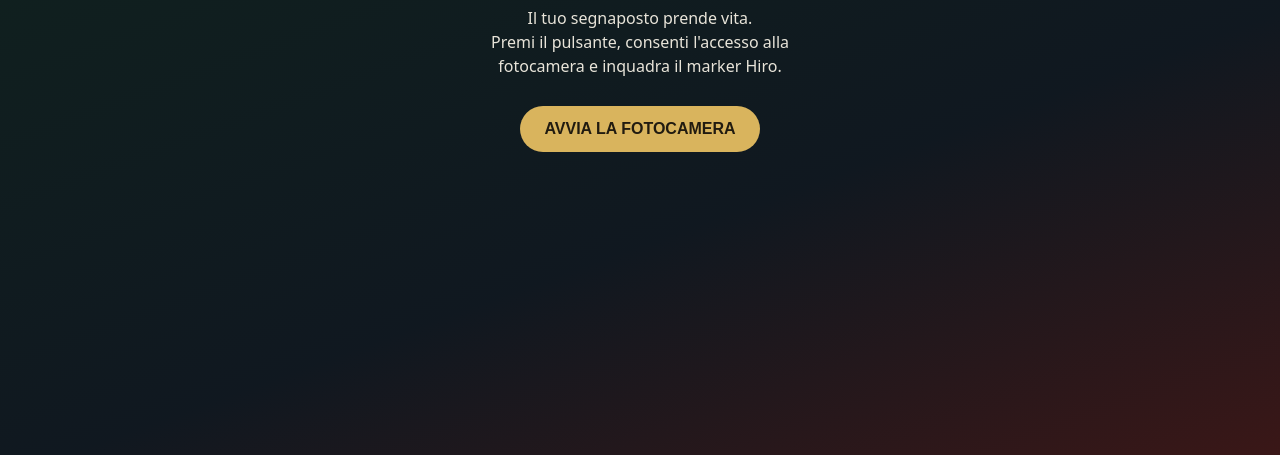
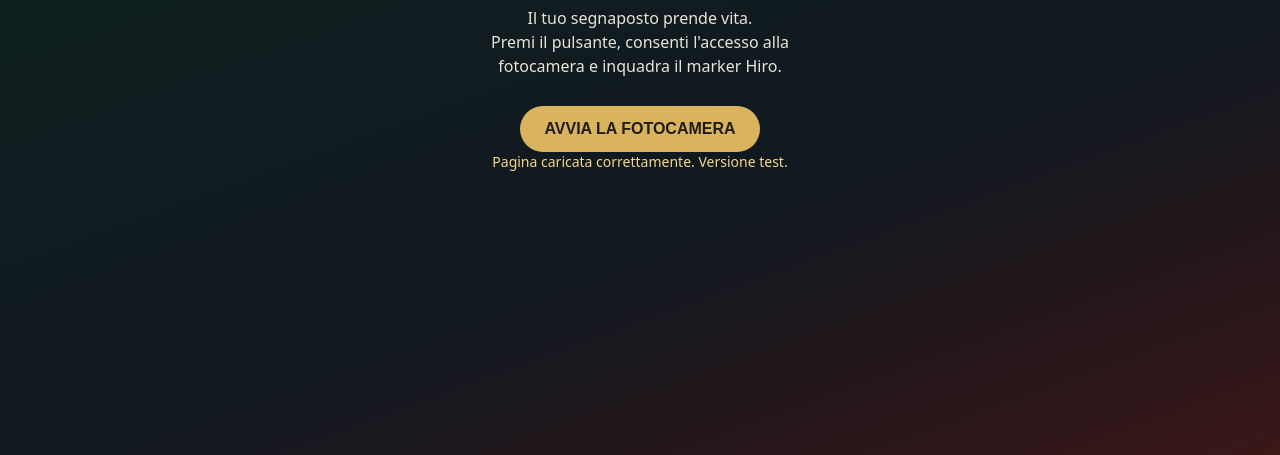
Before and after one commit to Ciome89/segnaposto-natale, a plain HTML site: page index.html in a window 1280 px wide. Shown: the part 345-800 px from the top of the page. Drawn offline with Linux system fonts and the light colour scheme.

Commit message:
index.html

```diff
--- a/index.html
+++ b/index.html
@@ -90,6 +90,12 @@
 
   <script src="https://aframe.io/releases/1.6.0/aframe.min.js"></script>
   <script src="https://cdn.jsdelivr.net/gh/AR-js-org/AR.js@3.4.7/aframe/build/aframe-ar.js"></script>
+  <script>
+window.addEventListener('load', function() {
+  document.getElementById('message').textContent =
+    'Pagina caricata correttamente. Versione test.';
+});
+</script>
 </head>
 
 <body>
```
